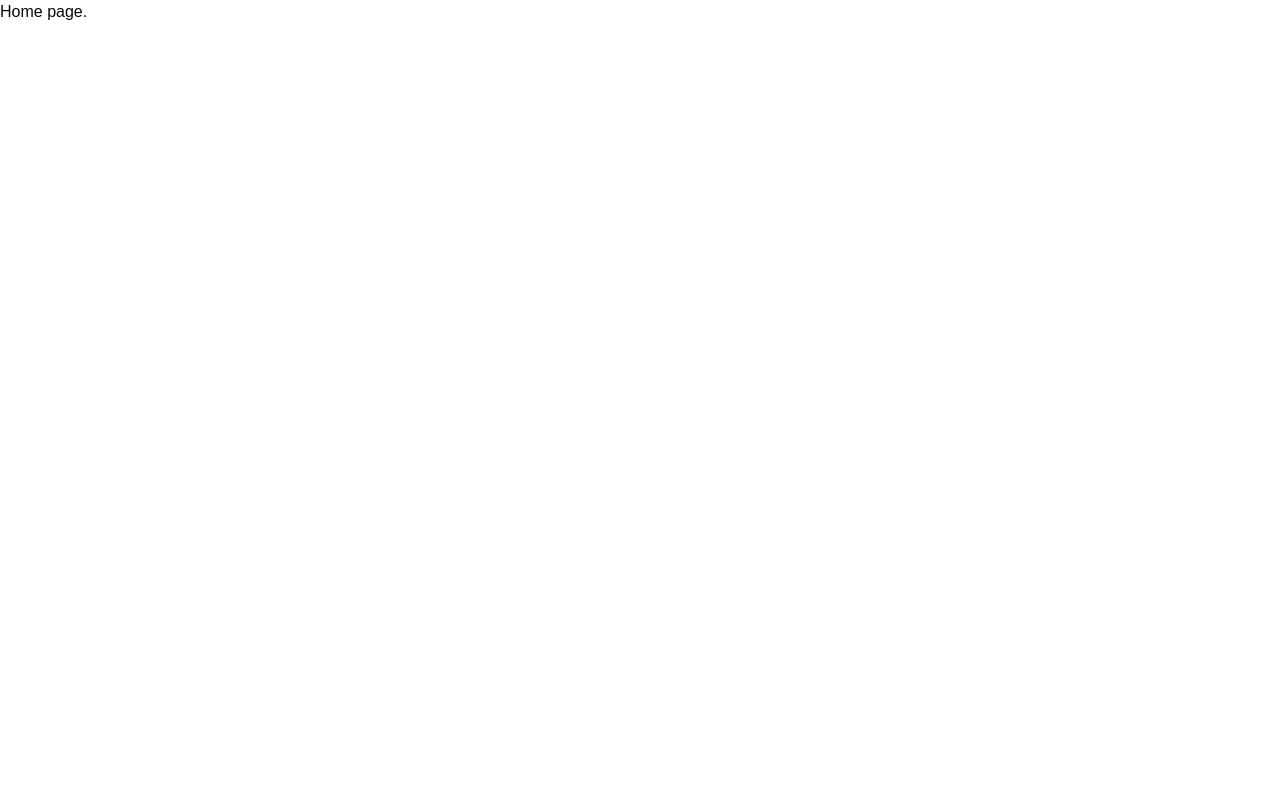
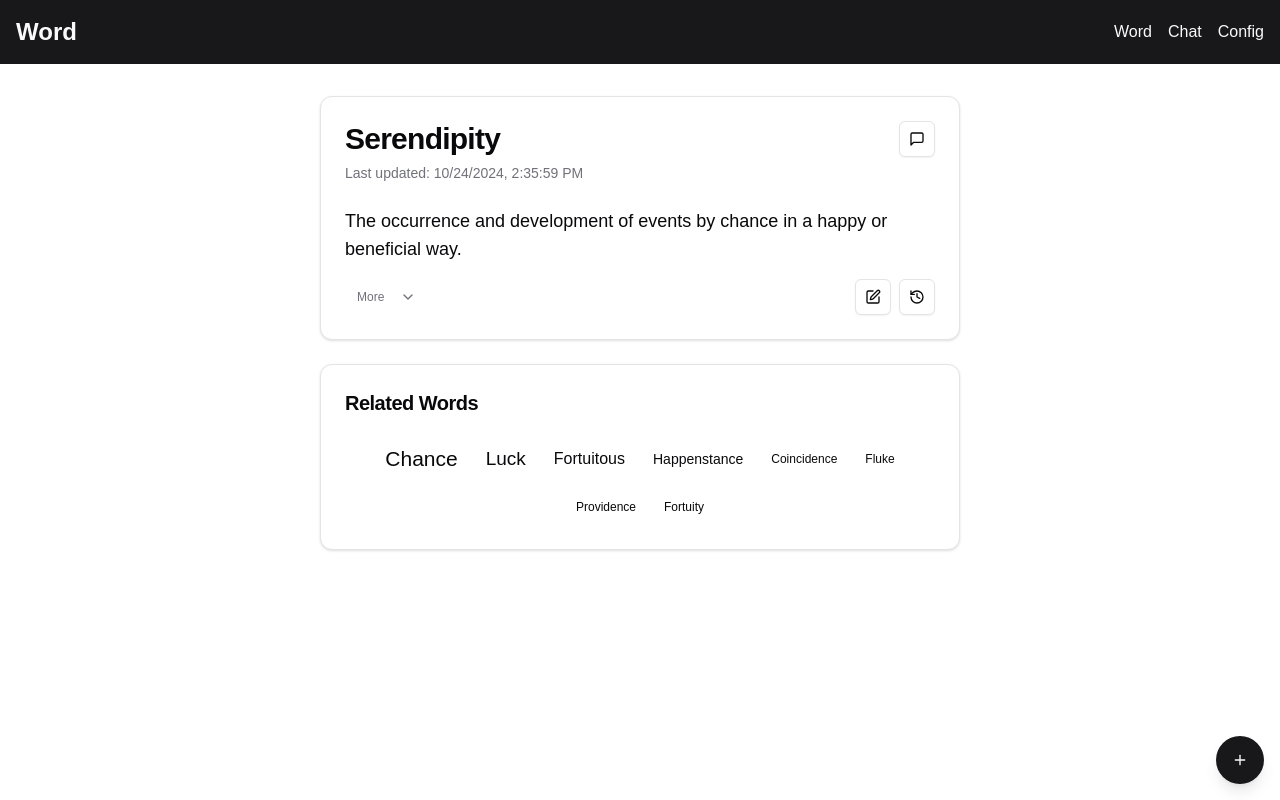
Before and after one commit to 0xMichaelRan/wordchat-nextjs, a Next.js app: page / in a window 1280 px wide. Built offline with nearby package versions, Linux system fonts and the light colour scheme.

Commit message:
add word page and update chat page

```diff
--- a/src/app/chat/chat-page.tsx
+++ b/src/app/chat/chat-page.tsx
@@ -63,9 +63,10 @@ export default function ChatPage() {
     <div className="min-h-screen flex flex-col">
       <nav className="bg-primary text-primary-foreground p-4">
         <div className="container mx-auto flex justify-between items-center">
-          <Link href="/" className="text-2xl font-bold">WordChat</Link>
+          <Link href="/" className="text-2xl font-bold">Word</Link>
           <div className="flex gap-4">
-            <Link href="/" className="hover:underline">Words</Link>
+            <Link href="/word" className="hover:underline">Word</Link>
+            <Link href="/chat" className="hover:underline">Chat</Link>
             <Link href="/config" className="hover:underline">Config</Link>
           </div>
         </div>
--- a/src/app/page.tsx
+++ b/src/app/page.tsx
@@ -1,7 +1,7 @@
+import WordPage from "./word/word-page";
+
 export default function Home() {
-  return (
-    <div>
-      <p>Home page.</p>
-    </div>
-  );
-}
+    return (
+      <WordPage />
+    );
+  }
--- a/src/app/word/word-page.tsx
+++ b/src/app/word/word-page.tsx
@@ -23,12 +23,6 @@ import { Label } from "@/components/ui/label"
 import { Textarea } from "@/components/ui/textarea"
 
 export default function WordPage() {
-  const [showDetails, setShowDetails] = useState(false)
-  const [showHistory, setShowHistory] = useState(false)
-  const [newWord, setNewWord] = useState("")
-  const [newDefinition, setNewDefinition] = useState("")
-  const [newDetails, setNewDetails] = useState("")
-
   // Placeholder data
   const word = "Serendipity"
   const definition = "The occurrence and development of events by chance in a happy or beneficial way."
@@ -44,10 +38,20 @@ export default function WordPage() {
     { word: "Fortuity", correlation: 0.2 }
   ];
   const definitionHistory = [
-    "The faculty of making fortunate discoveries by accident.",
-    "The phenomenon of finding valuable things not sought for.",
-    "A happy accident or pleasant surprise; a fortunate mistake."
+    { text: "The faculty of making fortunate discoveries by accident.", date: "2023-06-01" },
+    { text: "The phenomenon of finding valuable things not sought for.", date: "2023-06-15" },
+    { text: "A happy accident or pleasant surprise; a fortunate mistake.", date: "2023-06-30" }
   ]
+
+  const [showDetails, setShowDetails] = useState(false)
+  const [showHistory, setShowHistory] = useState(false)
+  const [newWord, setNewWord] = useState("")
+  const [newDefinition, setNewDefinition] = useState("")
+  const [newDetails, setNewDetails] = useState("")
+  const [isEditingDefinition, setIsEditingDefinition] = useState(false)
+  const [isEditingDetails, setIsEditingDetails] = useState(false)
+  const [editedDefinition, setEditedDefinition] = useState(definition)
+  const [editedDetails, setEditedDetails] = useState(details)
 
   const handleSubmit = (e: React.FormEvent) => {
     e.preventDefault()
@@ -59,12 +63,33 @@ export default function WordPage() {
     setNewDetails("")
   }
 
+  const handleEditDefinition = () => {
+    setIsEditingDefinition(true)
+  }
+
+  const handleSaveDefinition = () => {
+    setIsEditingDefinition(false)
+    // Here you would typically update your app's state or make an API call
+    console.log("Saving new definition:", editedDefinition)
+  }
+
+  const handleEditDetails = () => {
+    setIsEditingDetails(true)
+  }
+
+  const handleSaveDetails = () => {
+    setIsEditingDetails(false)
+    // Here you would typically update your app's state or make an API call
+    console.log("Saving new details:", editedDetails)
+  }
+
   return (
     <div className="min-h-screen flex flex-col">
       <nav className="bg-primary text-primary-foreground p-4">
         <div className="container mx-auto flex justify-between items-center">
-          <Link href="/" className="text-2xl font-bold">WordChat</Link>
+          <Link href="/" className="text-2xl font-bold">Word</Link>
           <div className="flex gap-4">
+            <Link href="/?word=jfkd3" className="hover:underline">Word</Link>
             <Link href="/chat" className="hover:underline">Chat</Link>
             <Link href="/config" className="hover:underline">Config</Link>
           </div>
@@ -73,15 +98,31 @@ export default function WordPage() {
 
       <main className="flex-grow container mx-auto px-4 py-8 max-w-2xl">
         <Card className="mb-6">
-          <CardHeader className="flex flex-row items-center justify-between">
+          <CardHeader className="flex flex-col items-start">
+            <div className="flex items-center justify-between w-full">
               <CardTitle className="text-3xl font-bold">{word}</CardTitle>
-            <Button variant="outline" size="icon">
+              <Button variant="outline" size="icon" asChild>
+                <Link href={`/chat?word=${word}`}>
                   <MessageSquare className="h-4 w-4" />
-              <span className="sr-only">Chat about this word</span>
+                  <span className="sr-only">Chat about {word}</span>
+                </Link>
               </Button>
+            </div>
+            <p className="text-sm text-muted-foreground">Last updated: {new Date().toLocaleString()}</p>
           </CardHeader>
           <CardContent>
-            <p className="text-lg mb-4">{definition}</p>
+            {isEditingDefinition ? (
+              <div className="flex flex-col gap-2">
+                <Textarea
+                  value={editedDefinition}
+                  onChange={(e) => setEditedDefinition(e.target.value)}
+                  className="w-full"
+                />
+                <Button onClick={handleSaveDefinition}>Save Definition</Button>
+              </div>
+            ) : (
+              <p className="text-lg mb-4">{editedDefinition}</p>
+            )}
             <div className="flex justify-between items-center">
               <Button
                 variant="ghost"
@@ -95,7 +136,7 @@ export default function WordPage() {
                 {showDetails ? <ChevronUp className="ml-2 h-4 w-4" /> : <ChevronDown className="ml-2 h-4 w-4" />}
               </Button>
               <div className="flex gap-2">
-                <Button variant="outline" size="icon">
+                <Button variant="outline" size="icon" onClick={handleEditDefinition}>
                   <Edit className="h-4 w-4" />
                   <span className="sr-only">Edit definition</span>
                 </Button>
@@ -106,9 +147,12 @@ export default function WordPage() {
                       <span className="sr-only">View definition history</span>
                     </Button>
                   </DropdownMenuTrigger>
-                  <DropdownMenuContent align="end">
+                  <DropdownMenuContent align="end" className="w-[300px]">
                     {definitionHistory.map((def, index) => (
-                      <DropdownMenuItem key={index}>{def}</DropdownMenuItem>
+                      <DropdownMenuItem key={index} className="flex flex-col items-start">
+                        <span className="font-medium">{def.text}</span>
+                        <span className="text-sm text-muted-foreground">{def.date}</span>
+                      </DropdownMenuItem>
                     ))}
                   </DropdownMenuContent>
                 </DropdownMenu>
@@ -116,7 +160,24 @@ export default function WordPage() {
             </div>
             {showDetails && (
               <div id="word-details" className="mt-4">
-                <p>{details}</p>
+                {isEditingDetails ? (
+                  <div className="flex flex-col gap-2">
+                    <Textarea
+                      value={editedDetails}
+                      onChange={(e) => setEditedDetails(e.target.value)}
+                      className="w-full"
+                    />
+                    <Button onClick={handleSaveDetails}>Save Details</Button>
+                  </div>
+                ) : (
+                  <div className="flex justify-between items-start">
+                    <p className="flex-grow">{editedDetails}</p>
+                    <Button variant="ghost" size="sm" onClick={handleEditDetails} className="ml-2">
+                      <Edit className="h-4 w-4" />
+                      <span className="sr-only">Edit details</span>
+                    </Button>
+                  </div>
+                )}
               </div>
             )}
           </CardContent>
@@ -131,6 +192,7 @@ export default function WordPage() {
               {relatedWords.map(({ word, correlation }, index) => {
                 const fontSize = Math.max(12, Math.floor(correlation * 24)); // Scale font size between 12px and 24px
                 return (
+                  <Link href={`/?word=${word}`}>
                     <Button
                       key={index}
                       variant="ghost"
@@ -139,6 +201,7 @@ export default function WordPage() {
                     >
                       {word}
                     </Button>
+                  </Link>
                 );
               })}
             </div>
```
Lines whose indentation alone changed are shown as unchanged.
